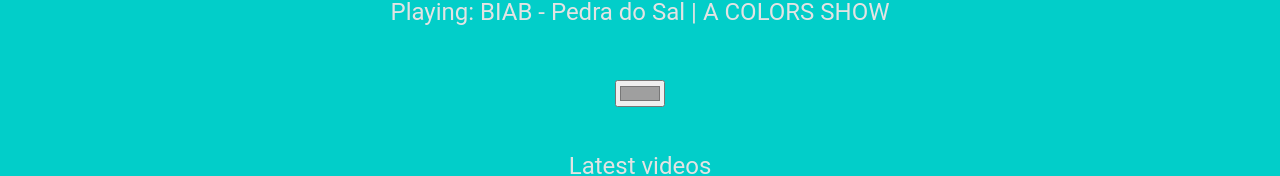
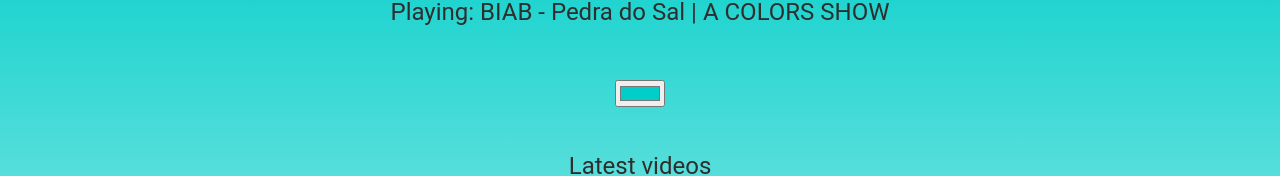
Before and after one commit to Antonio072/COLORS-video-app, a React (Vite) app: page / in a window 1280 px wide. Shown: the part 553-729 px from the top of the page. Built offline with nearby package versions, Linux system fonts and the light colour scheme.

Commit message:
Use current color as initial value for debounce

```diff
--- a/src/pages/App.jsx
+++ b/src/pages/App.jsx
@@ -9,7 +9,7 @@
 function App () {
   const { changeVideo, filterVideos } = useVideoActions()
   const { filteredData, currentVideo, originalVideos } = useAppSelector(state => state.videos)
-  const [colorValue, setColorValue] = useState('#9f9f9f')
+  const [colorValue, setColorValue] = useState(currentVideo.predominant_color)
   const debounceBackgroundDecimal = useDebounce(colorValue, 500)
   const [fontContrastColor, setFontContrastColor] = useState(() => {
     const contrastingColor = getContrastingColor(currentVideo.predominant_color)
```
